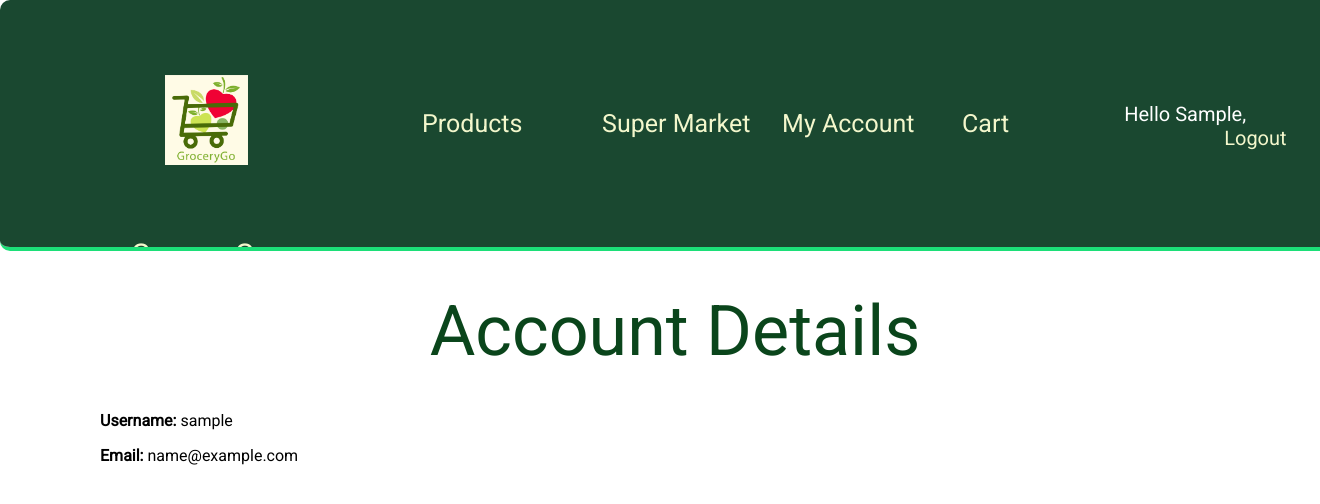
After one commit to AuroraaSan/GroceryGo, a Django app: page /account/ in a window 1320 px wide. The commit adds this page. Shown: the top 504 px of the page. Run offline with Django 4.2, Linux system fonts and the light colour scheme; the visitor is signed in with stand-in values (Sample User, id 1).

Commit message:
login and logout redirections - profile view - main link redircet to the shop

```diff
--- a/data/urls.py
+++ b/data/urls.py
@@ -17,9 +17,14 @@ from django.contrib import admin
 from django.urls import path, include
 from django.conf import settings
 from django.conf.urls.static import static
+from django.views.generic import RedirectView
 from .views import home
+from . import views
+
 
 urlpatterns = [
+    path('', RedirectView.as_view(url='http://127.0.0.1:8000/shop/', permanent=False)),
+    path('account/', views.account_details, name='account_details'),
     path('home/', home, name='home'),
     path("admin/", admin.site.urls),
     path("account/", include("account.urls")),
--- a/data/views.py
+++ b/data/views.py
@@ -1,4 +1,13 @@
 from django.shortcuts import render
+from django.contrib.auth.decorators import login_required
 
 def home(request):
     return render(request, 'base.html', {'section': 'home'})
+
+@login_required
+def account_details(request):
+    # Your logic here to get the account details
+    context = {
+        # 'account_detail': account_detail,  # Replace with your actual context variables
+    }
+    return render(request, 'account/account_details.html', context)
--- a/static/css/base.css
+++ b/static/css/base.css
@@ -111,6 +111,7 @@ ol {
 #header a {
     color:#f3f7cc;
     margin-left: 100px;
+    white-space: nowrap;
 }
 #header a:hover {
     color:#fff;
--- /dev/null
+++ b/templates/account/account_details.html
@@ -0,0 +1,17 @@
+{% extends "base.html" %}
+{% load static %}
+
+{% block title %}
+Account Details
+{% endblock %}
+
+{% block content %}
+<div class="account-details">
+    <h1>Account Details</h1>
+    <div>
+        <p><strong>Username:</strong> {{ user.username }}</p>
+        <p><strong>Email:</strong> {{ user.email }}</p>
+        <!-- Add more fields as necessary -->
+    </div>
+</div>
+{% endblock %}
--- a/templates/base.html
+++ b/templates/base.html
@@ -8,21 +8,20 @@
 <body>
     <div id="header">
         <div class="logo-container">
+          <a href="{% url "shop:product_list" %}" class="logo-link">
             <img src="{% static 'logoo.png' %}" alt="Logo Image" class="logo-img">
             <span class="logo-text">GroceryGo</span>
+          </a>
             {% if request.user.is_authenticated %}
             <ul class="menu">
-              <li {% if section == "shop" %}class="selected"{% endif %}>
-                <a href="{% url "shop:product_list" %}">Shop</a>
-              </li>
               <li {% if section == "Products" %}class="selected"{% endif %}>
-                <a href="#">Grocery</a>
+                <a href="#">Products</a>
               </li>
               <li {% if section == "SuperMarket" %}class="selected"{% endif %}>
                 <a href="#">Super Market</a>
               </li>
               <li {% if section == "myacc" %}class="selected"{% endif %}>
-                <a href="#">My account</a>
+                <a href="{% url "account_details" %}">My Account</a>
               </li>
               <li {% if section == "cart" %}class="selected"{% endif %}>
                 <a href="#">Cart</a>
@@ -31,11 +30,15 @@
           {% endif %}
           <span class="user">
             {% if request.user.is_authenticated %}
-              Hello {{ request.user.first_name|default:request.user.username }},
-              <a href="{% url "logout" %}">Logout</a>
+            Hello {{ request.user.first_name|default:request.user.username }},
+            <a href="{% url "logout" %}">Logout</a>
+        {% else %}
+            {% if request.resolver_match.url_name == "register" %}
+                <a href="{% url "login" %}">Login</a>
             {% else %}
-              <a href="{% url "login" %}">Log-in</a>
+                <a href="{% url "register" %}">Register</a>
             {% endif %}
+        {% endif %}
           </span>
         </div>
     </div>
--- a/templates/shop/product/list.html
+++ b/templates/shop/product/list.html
@@ -20,7 +20,7 @@
     </ul>
   </div>
   <div id="main" class="product-list">
-    <h1>{% if category %}{{ category.category_name }}{% else %}Products{% endif %}</h1>
+    <h1>{% if category %}{{ category.category_name }}{% else %}What's New ??{% endif %}</h1>
     {% for product in products %}
       <div class="item">
         <a href="{{ product.get_absolute_url }}">
```
